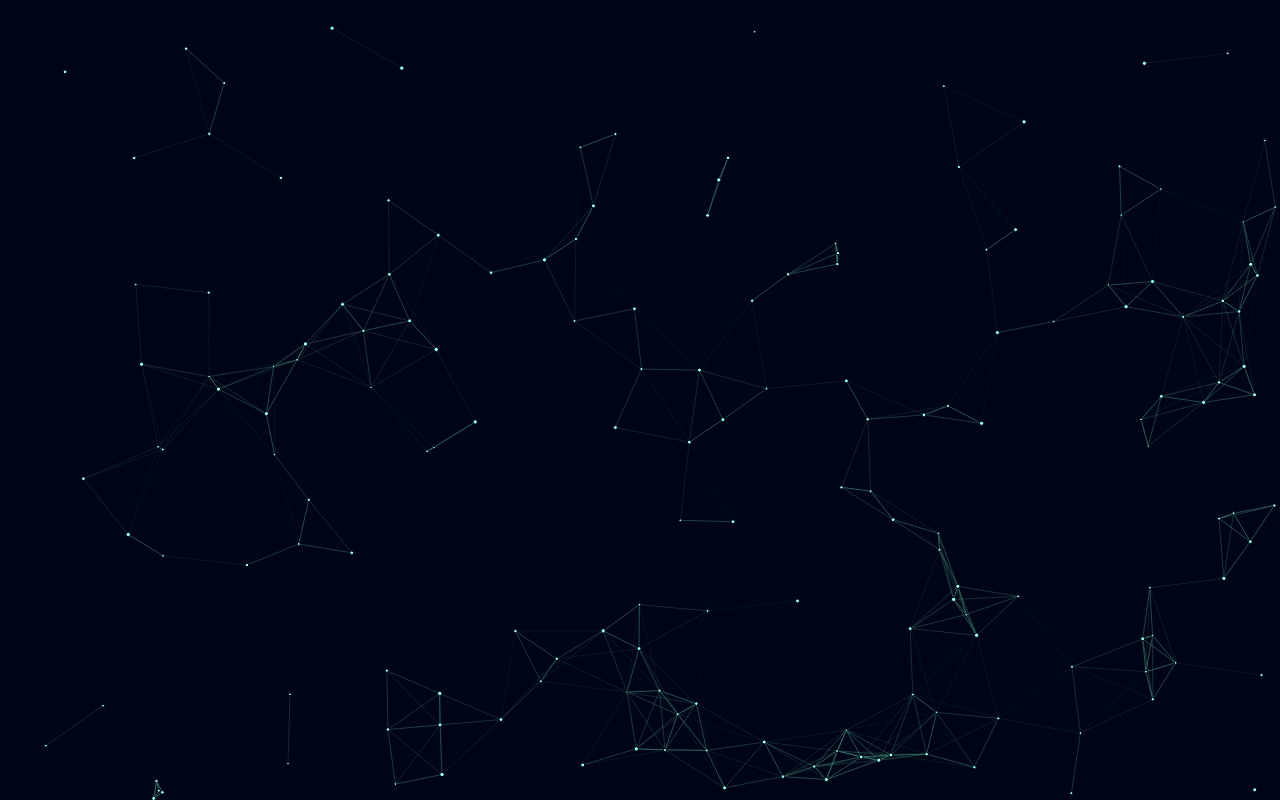
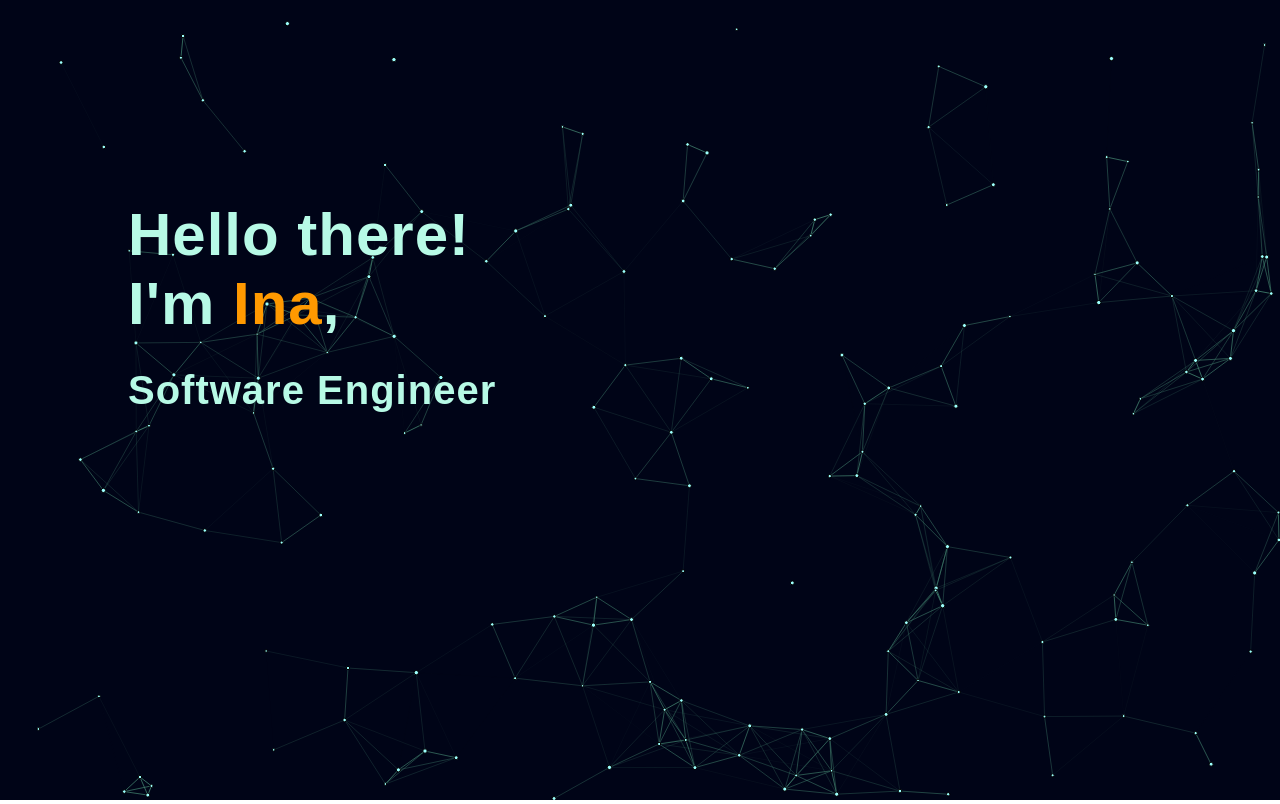
Before and after one commit to InaDavidova/portfolio, a React (Create React App) app: page / in a window 1280 px wide. Built offline with nearby package versions, Linux system fonts and the light colour scheme.

Commit message:
Added landing page text

```diff
--- a/src/App.js
+++ b/src/App.js
@@ -1,9 +1,9 @@
-import ParticleConstellationBg from "./components/ParticleConstellation/ParticleConstellationBg";
+import LandingPage from "./components/LandingPage/LandingPage";
 
 function App() {
   return (
     <>
-      <ParticleConstellationBg />
+      <LandingPage />
     </>
   );
 }
--- /dev/null
+++ b/src/components/LandingPage/LandingPage.jsx
@@ -0,0 +1,18 @@
+import ParticleConstellationBg from "../ParticleConstellation/ParticleConstellationBg";
+import { TitleContainer } from "./LandingPage.styled";
+
+function LandingPage() {
+  return (
+    <>
+      <TitleContainer>
+        <h1>
+          Hello there! <br /> I'm <span>Ina</span>,
+        </h1>
+        <h2>Software Engineer</h2>
+      </TitleContainer>
+      <ParticleConstellationBg />
+    </>
+  );
+}
+
+export default LandingPage;
--- /dev/null
+++ b/src/components/LandingPage/LandingPage.styled.jsx
@@ -0,0 +1,23 @@
+import styled from "styled-components";
+
+export const TitleContainer = styled.div`
+  position: absolute;
+  top: 25%;
+  margin-left: 10%;
+  background-color: transparent;
+  color: #b7fae6;
+  letter-spacing: 1px;
+
+  & h1 {
+    font-size: 60px;
+  }
+
+  & h2 {
+    font-size: 40px;
+    margin-top: 30px;
+  }
+
+ & span{
+    color: #ff9900;
+  }
+`;
--- a/src/components/ParticleConstellation/ParticleConstellationBg.jsx
+++ b/src/components/ParticleConstellation/ParticleConstellationBg.jsx
@@ -1,4 +1,4 @@
-import React, { useEffect, useRef, useState } from "react";
+import React, { useEffect, useRef } from "react";
 import { StyledCanvas } from "./ParticleConstellationBg.styled";
 
 class Particle {
@@ -109,7 +109,6 @@ function ParticleConstellationBg() {
     let effect = new Effect(canvas);
 
     function animate() {
-      console.log("animate");
       ctx.clearRect(0, 0, canvas.width, canvas.height);
       effect.handleParticles(ctx);
       animationFrameId = window.requestAnimationFrame(animate);
--- a/src/index.css
+++ b/src/index.css
@@ -2,4 +2,5 @@
   box-sizing: border-box;
   padding: 0;
   margin: 0;
+  font-family: Arial, Helvetica, sans-serif;
 }
```
